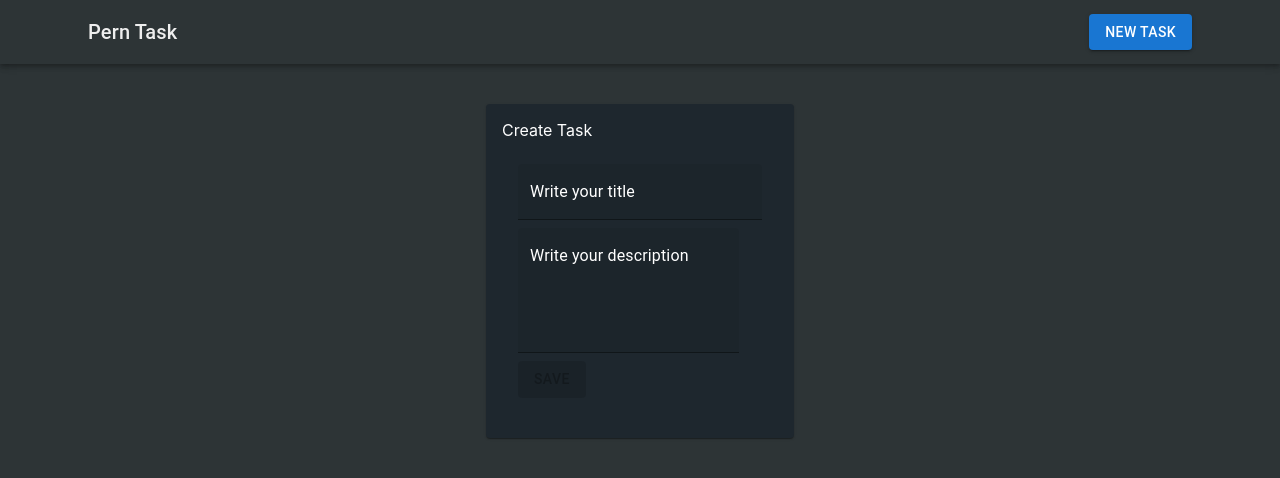
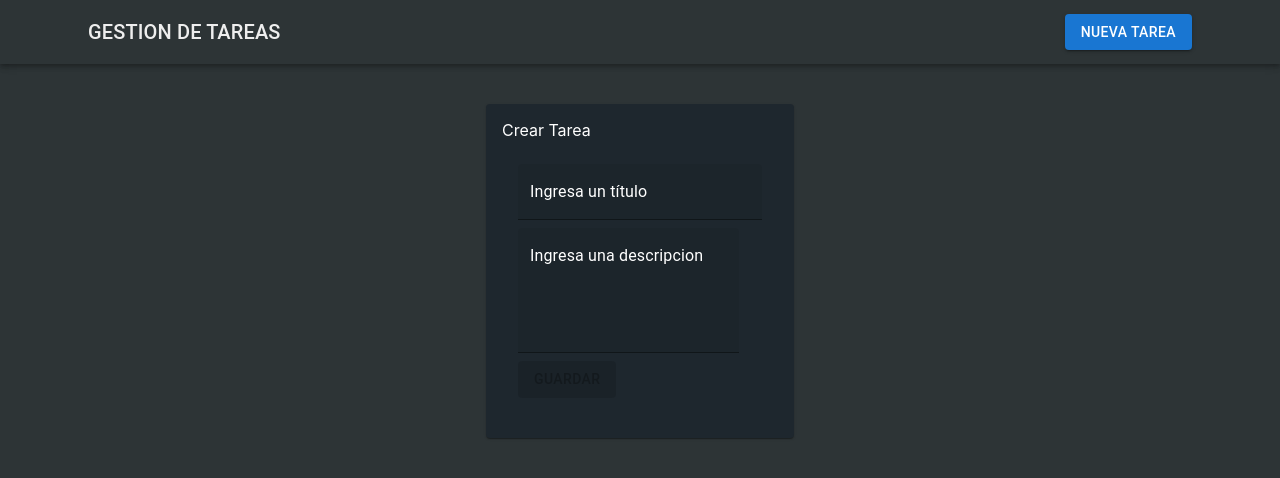
Before and after one commit to CristianG5/PERN-Tasks, a React (Create React App) app in the folder client/: page /tasks/new in a window 1280 px wide. Shown: the top 478 px of the page. Built offline with nearby package versions, Linux system fonts and the light colour scheme.

Commit message:
Actualizacion de entorno

```diff
--- a/client/src/components/Navbar.js
+++ b/client/src/components/Navbar.js
@@ -9,11 +9,11 @@ export default function Navbar() {
         <Container>
           <Toolbar>
             <Typography variant= 'h6' sx={{flexGrow : 1}}>
-              <Link to="/" style={{textDecoration:'none', color: '#eee'}} >Pern Task</Link>
+              <Link to="/" style={{textDecoration:'none', color: '#eee'}} >GESTION DE TAREAS</Link>
             </Typography>
 
             <Button variant="contained" color="primary" onClick={()=>navigate("/tasks/new")}>
-              New Task
+              Nueva Tarea
             </Button>
 
           </Toolbar>
--- a/client/src/components/TasksForm.js
+++ b/client/src/components/TasksForm.js
@@ -80,13 +80,13 @@ export default function TasksForm() {
             textAlign='center'
             color='white'
           >
-            {editing ? 'Edit task' : 'Create Task'}
+            {editing ? 'Editar Tarea' : 'Crear Tarea'}
           </Typography>
           <CardContent>
             <form onSubmit={handleSubmit}>
               <TextField
                 variant='filled'
-                label='Write your title'
+                label='Ingresa un título'
                 sx={{
                   display:'block',
                   margin:'.5rem 0'
@@ -111,7 +111,7 @@ export default function TasksForm() {
 
               <TextField
                 variant='filled'
-                label='Write your description'
+                label='Ingresa una descripcion'
                 multiline
                 rows={4}
                 sx={{
@@ -145,7 +145,7 @@ export default function TasksForm() {
                 <CircularProgress
                   color='inherit'
                   size={24}
-                /> : 'Save'}
+                /> : 'Guardar'}
               </Button>
             </form>
           </CardContent>
--- a/client/src/components/TasksList.js
+++ b/client/src/components/TasksList.js
@@ -32,7 +32,7 @@ export default function TasksList() {
 
   return (
     <>
-      <h1>Task List</h1>
+      <h1>Lista de tareas</h1>
     {
       tasks.map(task =>(
         <Card
@@ -61,7 +61,7 @@ export default function TasksList() {
               color='inherit'
               onClick={() => navigate(`/tasks/${task.id}/edit`)}
             >
-              Edit
+              Editar
             </Button>
 
             <Button
@@ -72,7 +72,7 @@ export default function TasksList() {
                 marginLeft:'.5rem'
               }}
             >
-              Delete
+              Eliminar
             </Button>
             </div>
           </CardContent>
```
